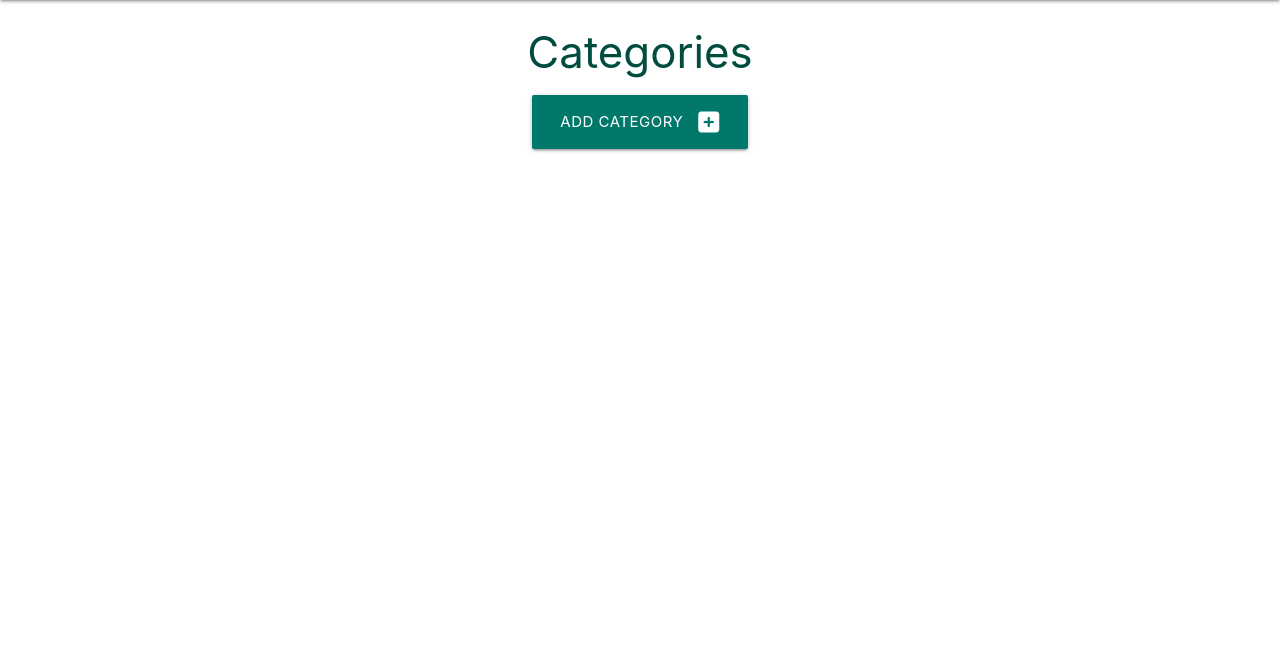
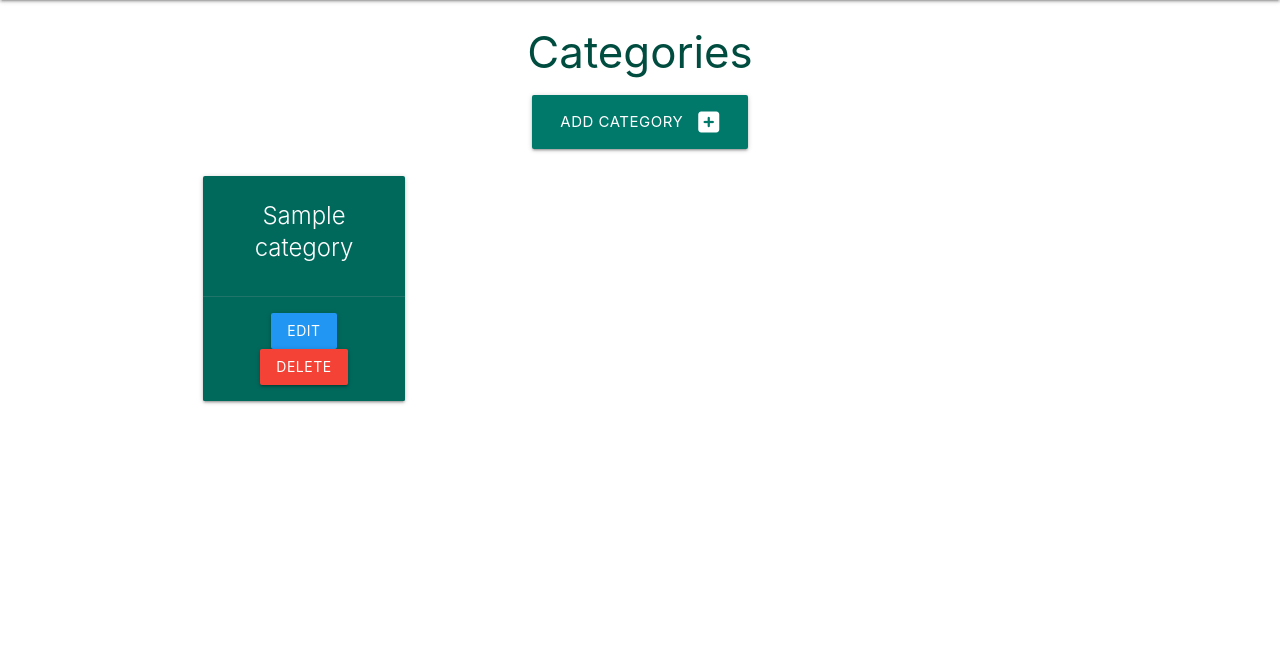
Before and after one commit to ShaneByrne0963/task-manager, a Flask app: page /categories in a window 1280 px wide. Shown: the part 64-720 px from the top of the page. Run offline with Flask 3, Linux system fonts and the light colour scheme; tables that the repository leaves empty hold one stand-in row (values such as "Sample post"); some libraries are stand-ins or nearby versions.

Commit message:
Display list of categories on categories page

```diff
--- a/taskmanager/routes.py
+++ b/taskmanager/routes.py
@@ -10,7 +10,8 @@ def home():
 
 @app.route('/categories')
 def categories():
-    return render_template('categories.html')
+    categories = list(Category.query.order_by(Category.category_name).all())
+    return render_template('categories.html', categories=categories)
 
 
 @app.route('/categories/add', methods=['GET', 'POST'])
--- a/taskmanager/templates/categories.html
+++ b/taskmanager/templates/categories.html
@@ -12,4 +12,20 @@
     </div>
 </div>
 
+<div class="row">
+    {% for category in categories %}
+        <div class="col s12 m6 l3">
+            <div class="card teal darken-3 center-align">
+                <div class="card-content white-text">
+                    <span class="card-title">{{ category.category_name }}</span>
+                </div>
+                <div class="card-action">
+                    <a href="#" class="btn blue light-2">Edit</a>
+                    <a href="#" class="btn red">Delete</a>
+                </div>
+            </div>
+        </div>
+    {% endfor %}
+</div>
+
 {% endblock %}
```
